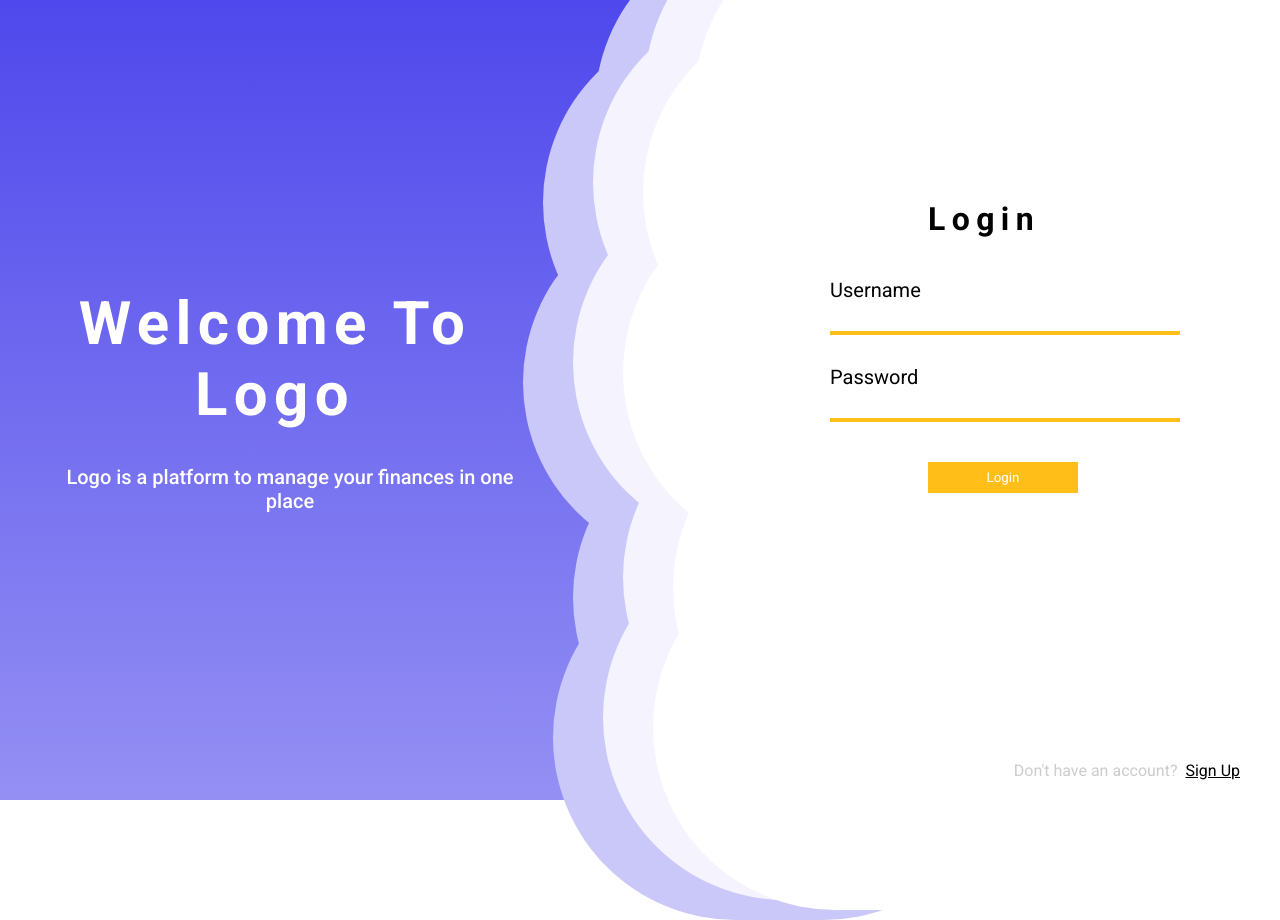
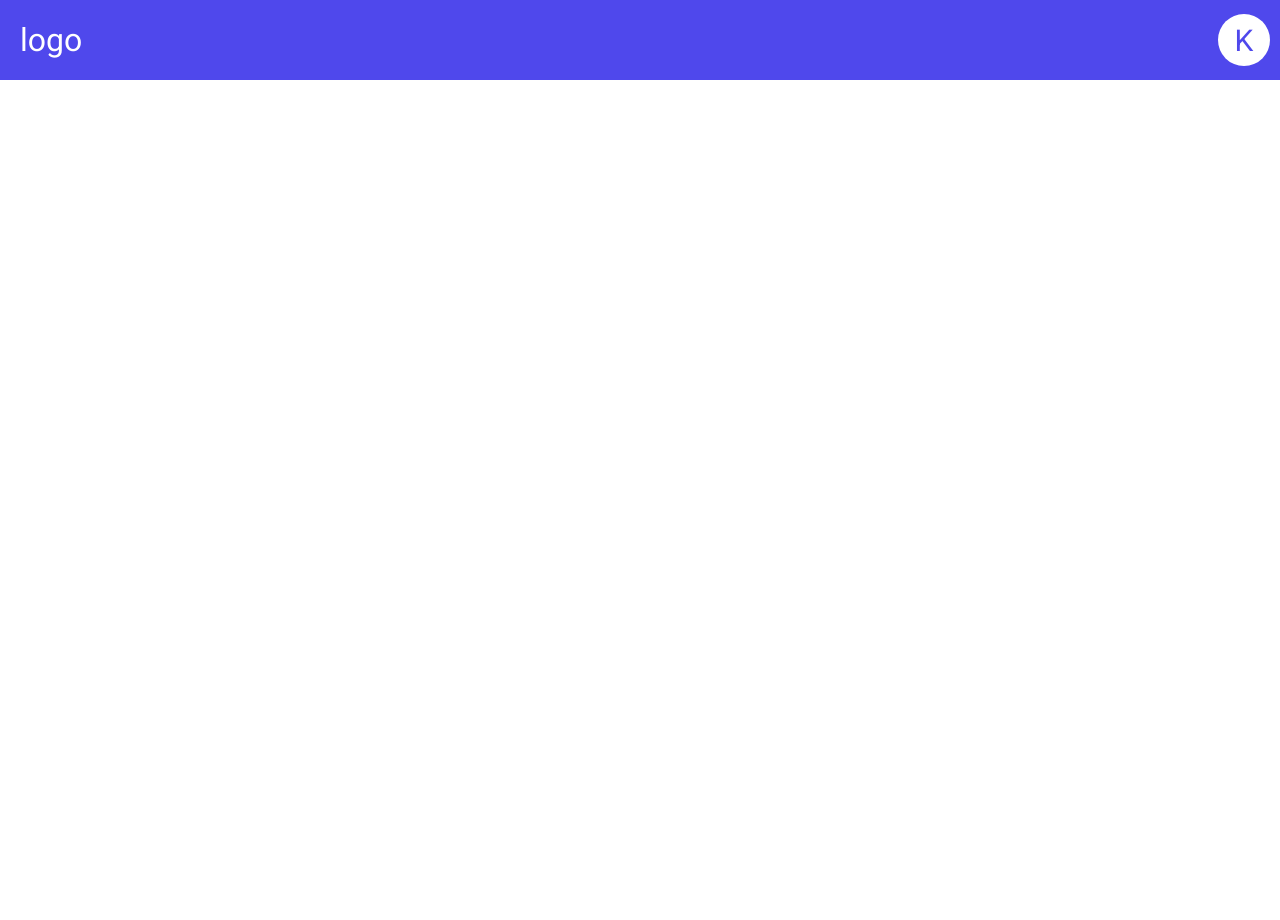
Before and after one commit to kbermoy/greater-finance, a React (Create React App) app: page /home in a window 1280 px wide. After the commit the page ends 800 px from the top, so only its background shows below. Built offline with nearby package versions, Linux system fonts and the light colour scheme.

Commit message:
successfully logged in using firebase

```diff
--- a/package.json
+++ b/package.json
@@ -9,7 +9,7 @@
     "firebase": "^10.7.2",
     "react": "^18.2.0",
     "react-dom": "^18.2.0",
-    "react-router-dom": "^6.21.2",
+    "react-router-dom": "^6.21.3",
     "react-scripts": "5.0.1",
     "web-vitals": "^2.1.4"
   },
--- a/src/App.jsx
+++ b/src/App.jsx
@@ -39,6 +39,8 @@ function App() {
     render();
   }
 
+  let navigate = useNavigate()
+
   function login(event) {
     event.preventDefault()
     setExistingUser(true);
@@ -51,7 +53,10 @@ function App() {
         // Signed In
         console.log('logged in')
         console.log(user)
+        console.log(user._tokenResponse.registered)
         setLoggedIn(true)
+
+        navigate('/home')
       })
       .catch((error) => {
         window.alert('Not Registered or invalid email or password.')
@@ -59,12 +64,10 @@ function App() {
   }
 
   return (
-    <Router>
-      <Welcome existingUser={existingUser} signUp={signUp} login={login}/>
       <Routes>
-
+        <Route path='/' Component={() => <Welcome existingUser={existingUser} signUp={signUp} login={login} />} />
+        <Route path='/home' Component={() => <Home />} />
       </Routes>
-    </Router>
   );
 }
 
--- a/src/components/Home.jsx
+++ b/src/components/Home.jsx
@@ -1,8 +1,11 @@
 import React from 'react'
+import Nav from './UI/Nav'
 
 const Home = () => {
     return (
-        <></>
+        <>
+            <Nav />
+        </>
     )
 }
 
--- /dev/null
+++ b/src/components/UI/Nav.jsx
@@ -0,0 +1,19 @@
+import React from "react";
+
+const Nav = () => {
+  return (
+    <nav>
+      <div className="nav__container">
+        <div className="logo">logo</div>
+        <ul className="nav__lists">
+          <li className="nav__list">
+            <button className="nav__userIcon--btn">K</button>
+          </li>
+        </ul>
+      </div>
+
+    </nav>
+  );
+};
+
+export default Nav;
--- a/src/components/UI/UserForm.jsx
+++ b/src/components/UI/UserForm.jsx
@@ -1,6 +1,8 @@
 import React from "react";
+import { useHistory } from 'react-router-dom' // used to reroute to the page you want to
 
 const UserForm = ({ existingUser, signUp, login}) => {
+
   return (
     <div className="welcome__userInput--container">
       {existingUser
--- a/src/index.css
+++ b/src/index.css
@@ -18,6 +18,10 @@ h2 {
 
 button {
   cursor: pointer;
+}
+
+li {
+  list-style-type: none;
 }
 
 /*  WELCOME PAGE  */
@@ -183,3 +187,37 @@ button {
 .signUp__action--btn:hover {
   cursor: pointer;
 }
+
+/*  USER HOME PAGE NAVIGATION  */
+nav {
+  height: 80px;
+}
+
+.nav__container {
+  width: 100%;
+  height: 100%;
+  background-color: #4F48EC;
+  display: flex;
+  align-items: center;
+  justify-content: space-between;
+}
+
+.logo {
+  font-size: 32px;
+  color: white;
+  margin-left: 20px;
+}
+
+.nav__userIcon--btn {
+  font-size: 30px;
+  background-color: white;
+  margin-right: 10px;
+  width: 52px;
+  height: 52px;
+  display: flex;
+  align-items: center;
+  justify-content: center;
+  border-radius: 50%;
+  color: #4F48EC;
+  border: none;
+}
--- a/src/index.js
+++ b/src/index.js
@@ -3,12 +3,13 @@ import ReactDOM from 'react-dom/client';
 import './index.css';
 import App from './App';
 import reportWebVitals from './reportWebVitals';
+import { BrowserRouter as Router } from 'react-router-dom';
 
 const root = ReactDOM.createRoot(document.getElementById('root'));
 root.render(
-  <React.StrictMode>
+  <Router>
     <App />
-  </React.StrictMode>
+  </Router>
 );
 
 // If you want to start measuring performance in your app, pass a function
```
Also changed, not shown: src/components/ProtectedRoutes.jsx (added, +12 -0 lines), src/components/UI/LoginButton.jsx (added, +9 -0 lines), 2 other files (tests, documents, lock files or other folders).
